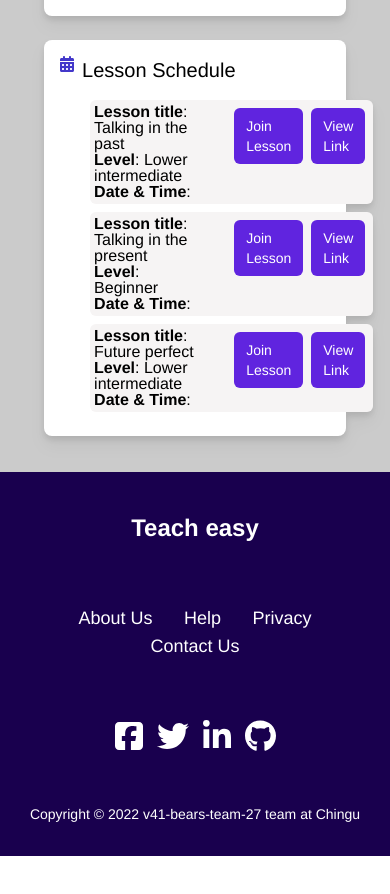
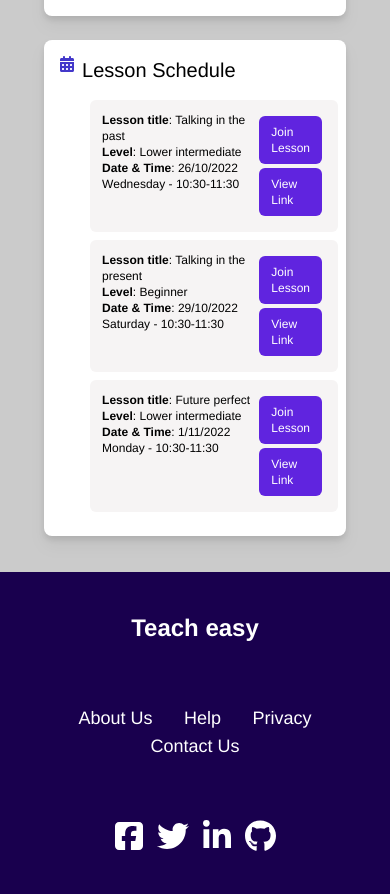
Before and after one commit to chingu-voyages/Teach-Easy, a React (Vite) app in the folder frontend/: page /sampleTeacherProfile in a window 390 px wide. Shown: the part 1800-2694 px from the top of the page. Before the commit the page ends 2656 px from the top, so only its background shows below. Built offline with nearby package versions, Linux system fonts and the light colour scheme.

Commit message:
add style fixes

```diff
--- a/frontend/src/components/LessonCard/LessonCard.jsx
+++ b/frontend/src/components/LessonCard/LessonCard.jsx
@@ -5,7 +5,7 @@ const LessonCard = (props) => {
   const { title, level, datetime, joinLink, viewLink } = props;
 
   return (
-    <div className="bg-[#F6F4F4] rounded-md flex w-full m-2 p-1">
+    <div className="bg-[#F6F4F4] rounded-md flex place-content-between w-full text-xs sm:text-sm md:text-base m-2 p-3">
       <div>
         <div>
           <strong>Lesson title</strong>: {title}
@@ -17,14 +17,14 @@ const LessonCard = (props) => {
           <strong>Date &amp; Time</strong>: {datetime}
         </div>
       </div>
-      <div className="flex ml-8">
+      <div className="lg:flex lg:ml-20 md:ml-10 sm:ml-5">
         <Link to={joinLink}>
-          <div className="bg-[#6024DF] rounded-md text-white px-3 py-2 m-1 hover:bg-violet-600 text-sm">
+          <div className="bg-[#6024DF] rounded-md text-white px-3 py-2 m-1 hover:bg-violet-600 text-xs lg:text-sm">
             Join Lesson
           </div>
         </Link>
         <Link to={viewLink}>
-          <div className="bg-[#6024DF] rounded-md text-white px-3 py-2 m-1 hover:bg-violet-600 text-sm">
+          <div className="bg-[#6024DF] rounded-md text-white px-3 py-2 m-1 hover:bg-violet-600 text-xs lg:text-sm">
             View Link
           </div>
         </Link>
--- a/frontend/src/components/TeacherProfile/TeacherProfile.jsx
+++ b/frontend/src/components/TeacherProfile/TeacherProfile.jsx
@@ -149,7 +149,7 @@ const TeacherProfile = () => {
                   key={lesson.title}
                   title={lesson.title}
                   level={lesson.level}
-                  date={lesson.dateTime}
+                  datetime={lesson.dateTime}
                   joinLink={lesson.joinLink}
                   viewLink={lesson.viewLink}
                 />
```
